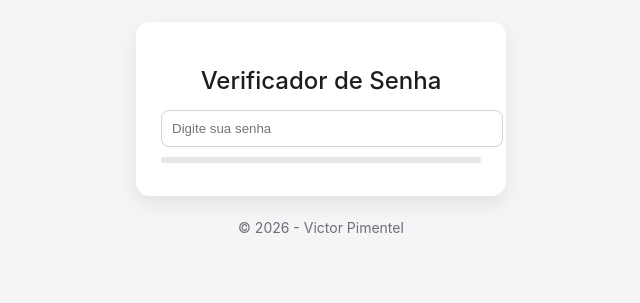
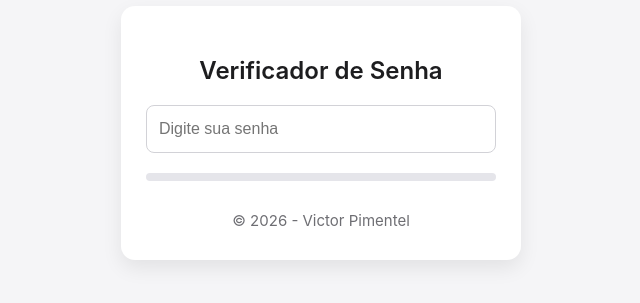
Before and after one commit to victorpnog/nodeExpress, a website: page public/index.html in a window 1280 px wide. Shown: the part 267-570 px from the top of the page, without its empty margins (319-959 px from the left). Drawn offline with Linux system fonts and the light colour scheme.

Commit message:
Add files via upload

```diff
--- a/public/index.html
+++ b/public/index.html
@@ -2,6 +2,7 @@
 <html lang="pt-br">
   <head>
     <meta charset="UTF-8" />
+    <meta name="viewport" content="width=device-width, initial-scale=1.0" />
     <title>Verificador de Senha</title>
     <link rel="stylesheet" href="style.css" />
   </head>
@@ -17,10 +18,12 @@
       </div>
 
       <p id="mensagem"></p>
+
+      <footer>
+        <p>© 2026 - Victor Pimentel</p>
+      </footer>
     </div>
-    <footer>
-      <p>© 2026 - Victor Pimentel</p>
-    </footer>
+
     <script src="script.js"></script>
   </body>
 </html>
--- a/public/style.css
+++ b/public/style.css
@@ -1,71 +1,91 @@
 body {
   font-family: -apple-system, BlinkMacSystemFont, "Segoe UI", sans-serif;
   background: #f5f5f7;
+  min-height: 100vh;
+  margin: 0;
+  padding: 20px;
+  box-sizing: border-box;
+  /* Centralização moderna usando Flexbox */
   display: flex;
-  flex-direction: column;
   justify-content: center;
   align-items: center;
-  min-height: 100vh;
-  margin: 0;
 }
 
 .container {
   background: #fff;
-  padding: 25px;
+  padding: 30px 25px;
   border-radius: 14px;
-  width: 90%;
-  max-width: 320px;
+  width: 100%;
+  max-width: 400px;
   text-align: center;
   box-shadow: 0 8px 20px rgba(0, 0, 0, 0.08);
+  box-sizing: border-box;
+  /* Garante centralização se o flexbox falhar */
+  margin: 0 auto;
 }
 
 h2 {
-  margin-bottom: 15px;
-  font-weight: 500;
+  margin-bottom: 20px;
+  font-weight: 600;
+  font-size: 1.5rem;
   color: #1d1d1f;
 }
 
 input {
   width: 100%;
-  padding: 10px;
+  padding: 14px 12px;
   border: 1px solid #d2d2d7;
   border-radius: 8px;
   outline: none;
+  font-size: 16px;
+  box-sizing: border-box;
+  transition: border 0.2s ease;
 }
 
 input:focus {
   border-color: #0071e3;
+  box-shadow: 0 0 0 2px rgba(0, 113, 227, 0.2);
 }
 
 .barra {
-  height: 6px;
+  height: 8px;
   background: #e5e5ea;
   border-radius: 6px;
-  margin-top: 10px;
+  margin-top: 20px;
   overflow: hidden;
 }
 
 #forca {
   height: 100%;
   width: 0%;
-  transition: 0.3s;
+  transition:
+    width 0.4s ease,
+    background-color 0.4s ease;
+  border-radius: 6px;
 }
 
 p {
-  margin: 8px 0;
-  font-size: 14px;
+  margin: 12px 0 0 0;
+  font-size: 15px;
   color: #6e6e73;
+  word-break: break-word;
 }
 
 footer {
-  margin-top: 15px;
-  font-size: 12px;
+  margin-top: 30px;
+  font-size: 13px;
   color: #86868b;
 }
 
-/* Responsivo */
-@media (max-width: 400px) {
+/* Responsividade para telas muito pequenas */
+@media (max-width: 480px) {
+  body {
+    padding: 10px;
+    align-items: flex-start; /* No celular, melhor começar do topo */
+  }
+
   .container {
-    padding: 20px;
+    padding: 25px 20px;
+    box-shadow: none; /* Estilo mais "flat" no mobile */
   }
 }
```
